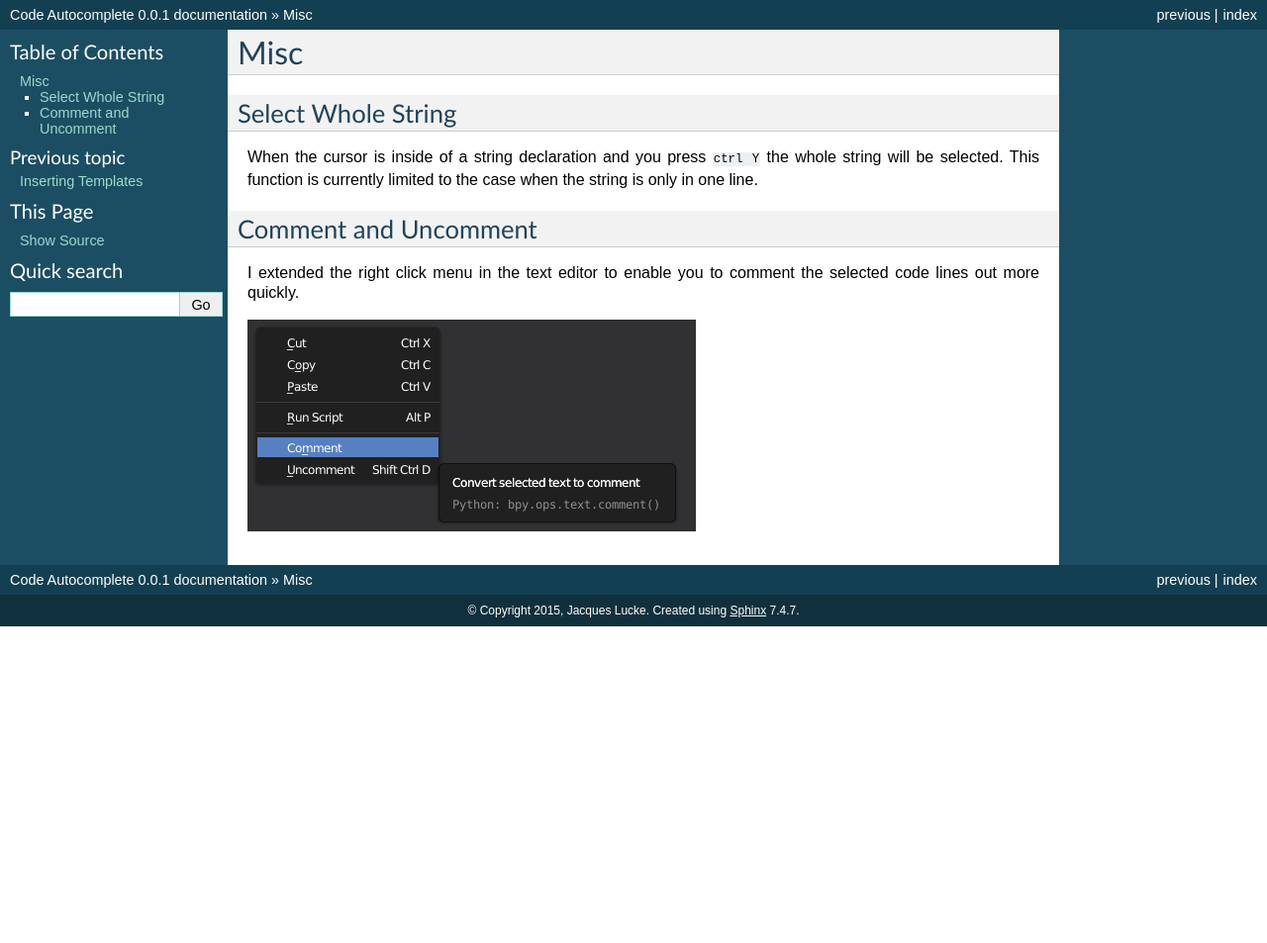
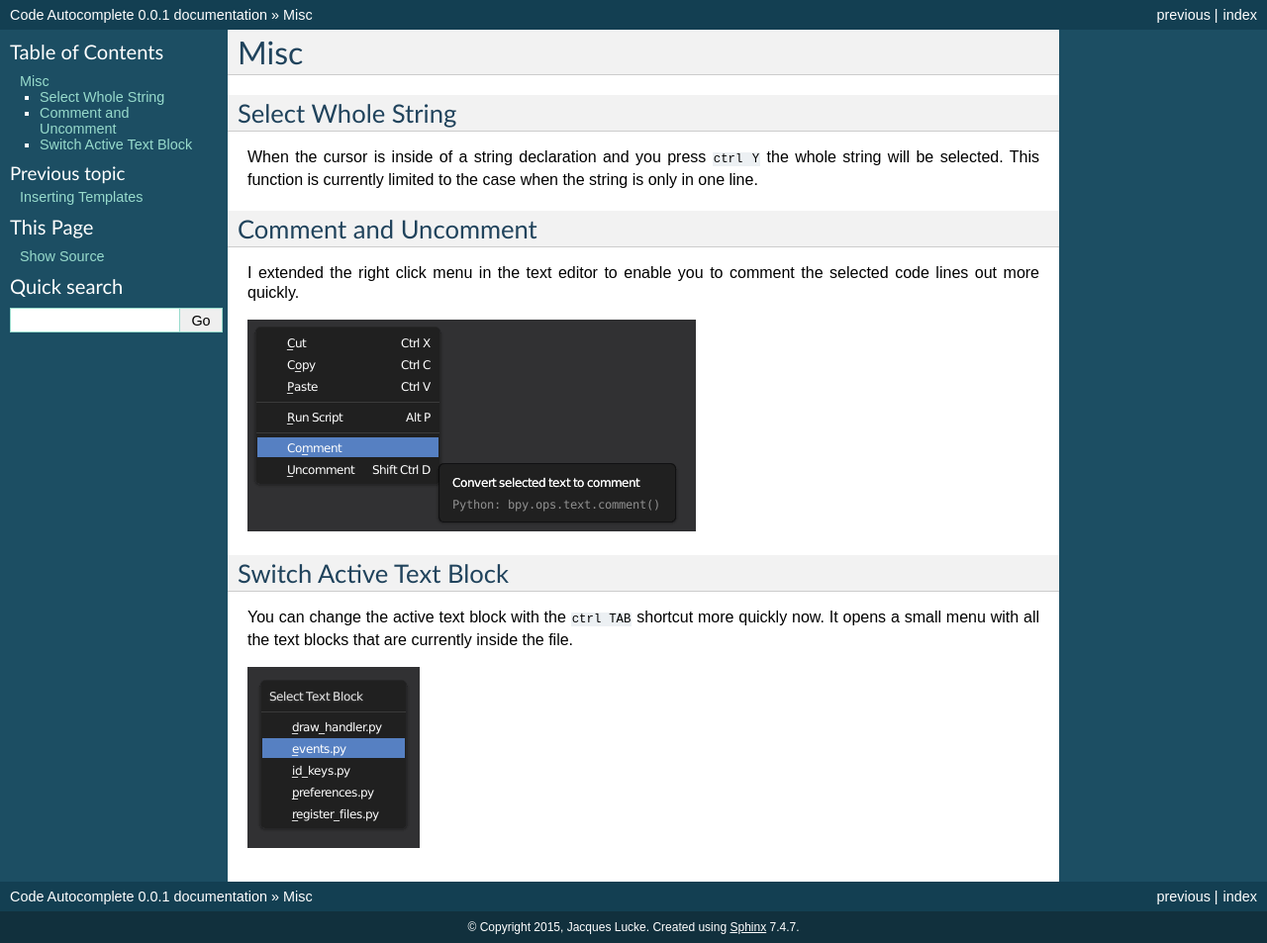
Before and after one commit to ero646545/code_autocomplete_manual, a Sphinx documentation site: the page built from docs/misc.rst, in a window 1280 px wide. Shown: the whole page at 99% size. Built offline with Sphinx 7.4.7, drawn with Linux system fonts in a browser that asks for light colours; before the commit the page ends 900 px from its top, so only the background shows below that.

Commit message:
switch active text block

```diff
--- a/docs/misc.rst
+++ b/docs/misc.rst
@@ -17,3 +17,12 @@ I extended the right click menu in the text editor to enable you to comment
 the selected code lines out more quickly.
 
 .. image:: images/misc/comment_and_uncomment.png
+
+
+Switch Active Text Block
+========================
+
+You can change the active text block with the ``ctrl TAB`` shortcut more quickly now.
+It opens a small menu with all the text blocks that are currently inside the file.
+
+.. image:: images/misc/switch_active_text_block.png
```
Also changed, not shown: docs/images/misc/switch_active_text_block.png (added).
